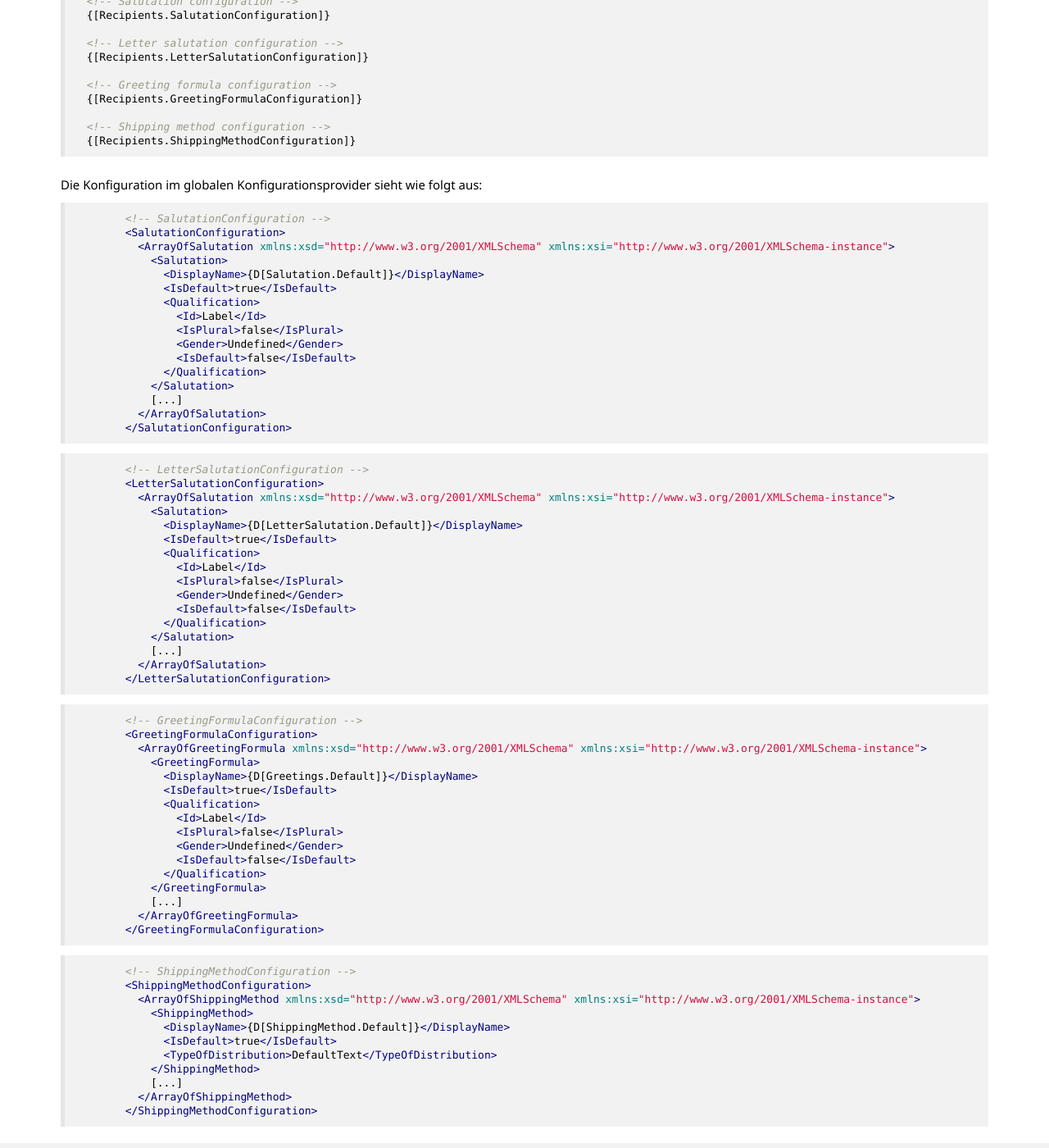
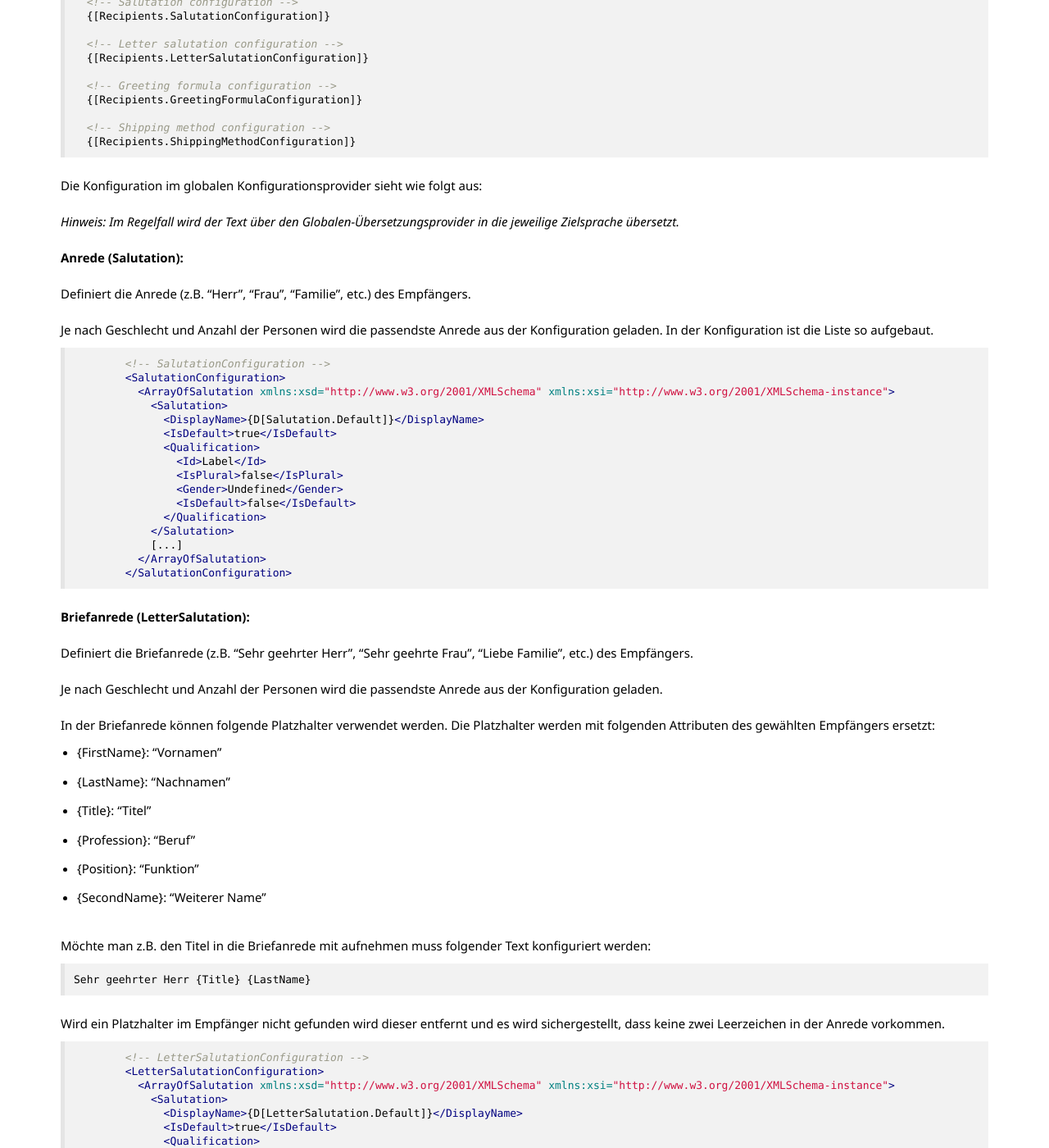
Before and after one commit to primesoft-group/oneoffixx-docs, a Jekyll site: the page built from _pages/docfunc/de/df-recipientaddress.md, in a window 1280 px wide and 1400 px high, scrolled down 8018 px. Shown: the whole window at 82% size. Built offline with Jekyll 4.4.1, drawn with Linux system fonts in a browser that asks for light colours; nearby versions of some CDN libraries; some web fonts are replaced; some of the changed text lies outside the part shown.

Commit message:
Update df-recipientaddress.md

````diff
--- a/_pages/docfunc/de/df-recipientaddress.md
+++ b/_pages/docfunc/de/df-recipientaddress.md
@@ -219,6 +219,7 @@ iVBORw0KGgoAAAANSUhEUgAAACAAAAAgCAMAAABEpIrGAAAAAXNSR0IArs4c6QAAAARnQU1BAACxjwv8
 
 Die Konfiguration der Adressprovider wird in fast allen Fällen in den globalen Konfigurationsprovider ausgelagert.<br>
 Daher sieht die Konfiguration in der Dokument-Funktion praktisch immer so aus:
+
 ```xml
   <!-- Address provider configurations -->
   {[Recipients.ProviderConfiguration]}
@@ -226,7 +227,7 @@ Daher sieht die Konfiguration in der Dokument-Funktion praktisch immer so aus:
 
 Siehe [OneOffixx-Adressprovider](#oneoffixx-adressprovider).
 
-#### Anrede, Briefanrede, Grussformel, Versandart (Salutation, LetterSalutation, GreetingFormula, ShippingMehod)
+#### Anrede, Briefanrede, Grussformel, Versandart (Salutation, LetterSalutation, GreetingFormula, ShippingMehod) {% include anchor.html name="configurationelements-details" %}
 
 Die Konfiguration von Anrede, Briefanrede, Grussformel und Versandart wird auch in fast allen Fällen in den globalen Konfigurationsprovider ausgelagert.
 Daher sieht die Konfiguration in der Dokument-Funktion praktisch immer so aus:
@@ -245,6 +246,16 @@ Daher sieht die Konfiguration in der Dokument-Funktion praktisch immer so aus:
 ```
 
 Die Konfiguration im globalen Konfigurationsprovider sieht wie folgt aus:
+
+*Hinweis: Im Regelfall wird der Text über den Globalen-Übersetzungsprovider in die jeweilige Zielsprache übersetzt.*
+
+__Anrede (Salutation):__
+
+Definiert die Anrede (z.B. "Herr", "Frau", "Familie", etc.) des Empfängers.
+
+Je nach Geschlecht und Anzahl der Personen wird die passendste Anrede aus der Konfiguration geladen.
+In der Konfiguration ist die Liste so aufgebaut.
+
 ```xml
         <!-- SalutationConfiguration -->
         <SalutationConfiguration>
@@ -263,6 +274,28 @@ Die Konfiguration im globalen Konfigurationsprovider sieht wie folgt aus:
           </ArrayOfSalutation>
         </SalutationConfiguration>
 ```
+
+__Briefanrede (LetterSalutation):__
+
+Definiert die Briefanrede (z.B. "Sehr geehrter Herr", "Sehr geehrte Frau", "Liebe Familie", etc.) des Empfängers.
+
+Je nach Geschlecht und Anzahl der Personen wird die passendste Anrede aus der Konfiguration geladen.
+
+In der Briefanrede können folgende Platzhalter verwendet werden. Die Platzhalter werden mit folgenden Attributen des gewählten Empfängers ersetzt:
+
+* {FirstName}: "Vornamen"
+* {LastName}: "Nachnamen"
+* {Title}: "Titel"
+* {Profession}: "Beruf"
+* {Position}: "Funktion"
+* {SecondName}: "Weiterer Name"
+
+Möchte man z.B. den Titel in die Briefanrede mit aufnehmen muss folgender Text konfiguriert werden:
+
+    Sehr geehrter Herr {Title} {LastName}
+
+Wird ein Platzhalter im Empfänger nicht gefunden wird dieser entfernt und es wird sichergestellt, dass keine zwei Leerzeichen in der Anrede vorkommen.
+
 ```xml
         <!-- LetterSalutationConfiguration -->
         <LetterSalutationConfiguration>
@@ -281,6 +314,11 @@ Die Konfiguration im globalen Konfigurationsprovider sieht wie folgt aus:
           </ArrayOfSalutation>
         </LetterSalutationConfiguration>
 ```
+
+__Grussformel (GreetingFormula):__
+
+Definiert die Grussformel (z.B. "Freundliche Grüsse" etc.) des Empfängers.
+
 ```xml
         <!-- GreetingFormulaConfiguration -->
         <GreetingFormulaConfiguration>
@@ -299,6 +337,11 @@ Die Konfiguration im globalen Konfigurationsprovider sieht wie folgt aus:
           </ArrayOfGreetingFormula>
         </GreetingFormulaConfiguration>
 ```
+
+__Versandart (ShippingMethod):__
+
+Definiert die Versandart (z.B. "per Email" etc.) des Empfängers.
+
 ```xml
         <!-- ShippingMethodConfiguration -->
         <ShippingMethodConfiguration>
````
Also changed, not shown: other parts of _pages/docfunc/de/df-recipientaddress.md (+1 -1 lines).
